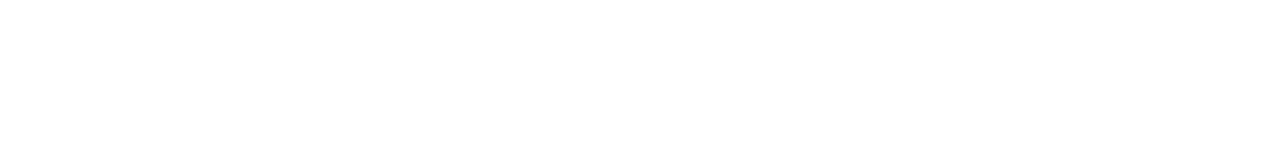
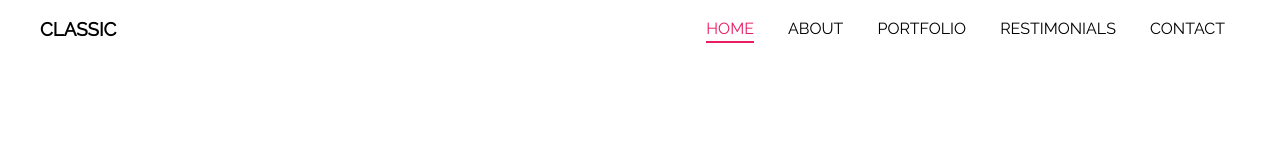
Before and after one commit to EngDiesel/Classic, a plain HTML site: page index.html in a window 1280 px wide. Drawn offline with Linux system fonts and the light colour scheme.

Commit message:
Added Navbar and its styles to the project.

```diff
--- a/css/style.css
+++ b/css/style.css
@@ -0,0 +1,60 @@
+/* Start Global */
+/* my main color -> #e91e63 */
+
+@import url('https://fonts.googleapis.com/css?family=Raleway');
+
+* {
+    font-family: 'Raleway', sans-serif;
+    box-sizing: border-box
+}
+
+.clear-fix {
+    clear: both
+}
+
+.container {
+    width: 1200px;
+    margin: auto;
+}
+
+ul {
+    list-style: none;
+    padding: 0;
+    margin: 0;
+}
+/* End Global */
+
+/* Start Navbar */
+
+.navbar {
+}
+
+.navbar .brand {
+    float: left;
+    text-transform: uppercase;
+    width: 40%
+}
+
+.navbar .links {
+    text-align: right;
+    float: right;
+    width: 60%;
+}
+
+.navbar .links li {
+    display: inline-block;
+    margin: 20px 15px;
+    padding-bottom: 3px;
+    border-bottom: 2px solid transparent;
+    text-transform: uppercase;
+    transition: all .3s ease-in-out;
+}
+
+.navbar .links li.active,
+.navbar .links li:hover {
+    border-bottom: 2px solid #e91e63;
+    color: #e91e63;
+    cursor: pointer;
+}
+
+/* End Navbar */
--- a/index.html
+++ b/index.html
@@ -9,6 +9,25 @@
     </head>
     <body>
 
+        <!-- Start Navbar -->
+        <div class="container">
+            <div class="navbar">
+                <div class="brand">
+                    <h3>Classic</h3>
+                </div>
+
+                <ul class="links">
+                    <li class="active">Home</li>
+                    <li>About</li>
+                    <li>Portfolio</li>
+                    <li>Restimonials</li>
+                    <li>Contact</li>
+                </ul>
+                <div class="clear-fix"></div>
+            </div>
+        </div>
+        <!-- End Navbar -->
+
 
         <script type="text/javascript" src="js/jquery-3.3.1.min.js"></script>
         <script type="text/javascript" src="js/app.js"></script>
```
